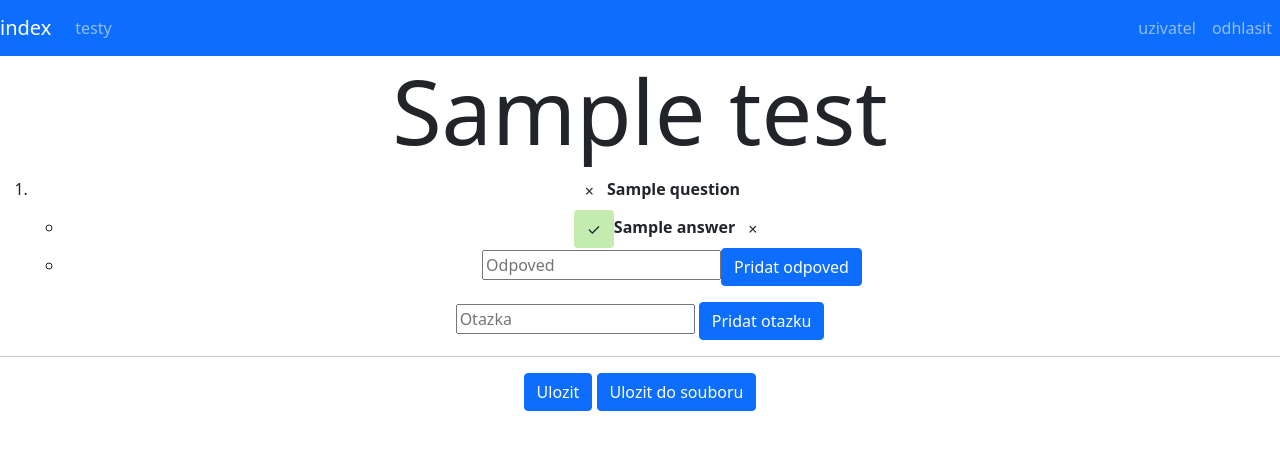
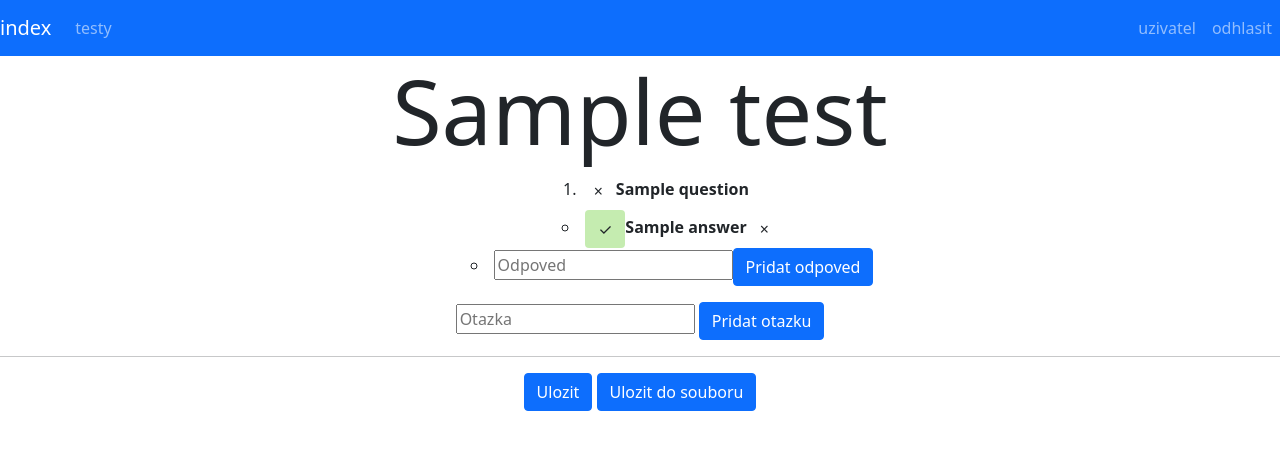
Before and after one commit to simonbrauner/testovaci-aplikace, a Flask app: page /editor/1 in a window 1280 px wide. Shown: the top 450 px of the page. Run offline with Flask 2, Linux system fonts and the light colour scheme; the visitor is signed in with stand-in values (Sample User, id 1); tables that the repository leaves empty hold one stand-in row (values such as "Sample post"); some libraries are stand-ins or nearby versions.

Commit message:
list number position

```diff
--- a/static/styles.css
+++ b/static/styles.css
@@ -5,3 +5,8 @@ h1 {
 input[type=radio] {
     transform: scale(1.2);
 }
+
+main {
+    text-align: center;
+    list-style-position: inside;
+}
--- a/templates/layout.html
+++ b/templates/layout.html
@@ -57,6 +57,6 @@
       </ul>
     </nav>
 
-    <main class='text-center'>{% block main %}{% endblock %}</main>
+    <main>{% block main %}{% endblock %}</main>
   </body>
 </html>
```
